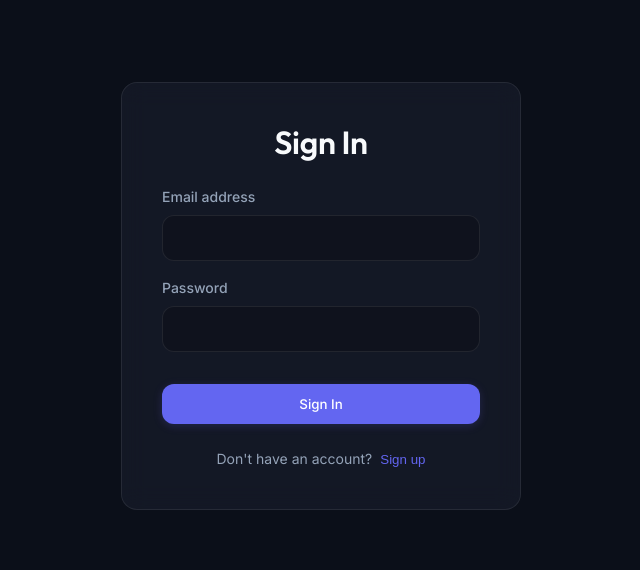
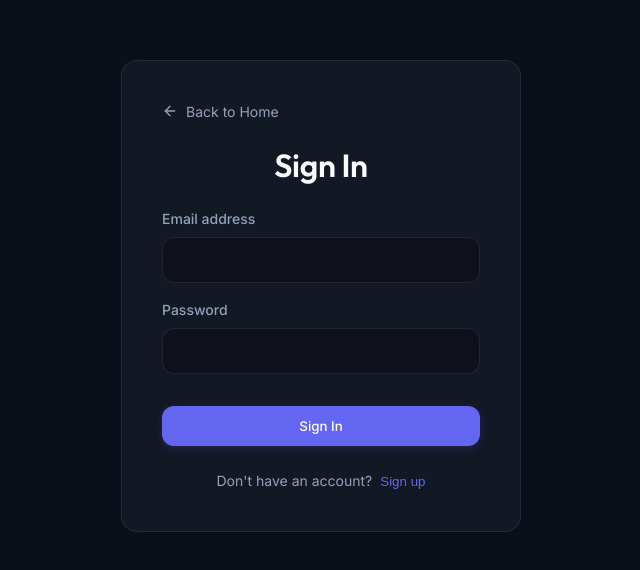
Before and after one commit to Jopsam/book-tracker, a React (Vite) app: page /auth in a window 1280 px wide. Shown: the part 104-674 px from the top of the page, without its empty margins (319-959 px from the left). Built offline with nearby package versions, Linux system fonts and the light colour scheme; no server answers.

Commit message:
feat: add back to home link on auth page

```diff
--- a/src/pages/Auth.jsx
+++ b/src/pages/Auth.jsx
@@ -1,7 +1,8 @@
 import React, { useState, useEffect } from 'react'
 import { supabase } from '../lib/supabase'
 import { useAuth } from '../context/AuthContext'
-import { useNavigate } from 'react-router-dom'
+import { useNavigate, Link } from 'react-router-dom'
+import { ArrowLeft } from 'lucide-react'
 
 export default function Auth() {
   const { user } = useAuth()
@@ -47,7 +48,10 @@ export default function Auth() {
 
   return (
     <div className="container" style={{ display: 'flex', justifyContent: 'center', alignItems: 'center', minHeight: '100vh' }}>
-      <div className="glass-panel animate-fade-in" style={{ padding: '2.5rem', width: '100%', maxWidth: '400px' }}>
+      <div className="glass-panel animate-fade-in" style={{ padding: '2.5rem', width: '100%', maxWidth: '400px', position: 'relative' }}>
+        <Link to="/" style={{ color: 'var(--text-secondary)', textDecoration: 'none', display: 'inline-flex', alignItems: 'center', gap: '0.5rem', marginBottom: '1.5rem', fontSize: '0.875rem', transition: 'var(--transition)' }}>
+          <ArrowLeft size={16} /> Back to Home
+        </Link>
         <h2 className="h2" style={{ marginBottom: '1.5rem', textAlign: 'center' }}>
           {isLogin ? 'Sign In' : 'Create Account'}
         </h2>
```
